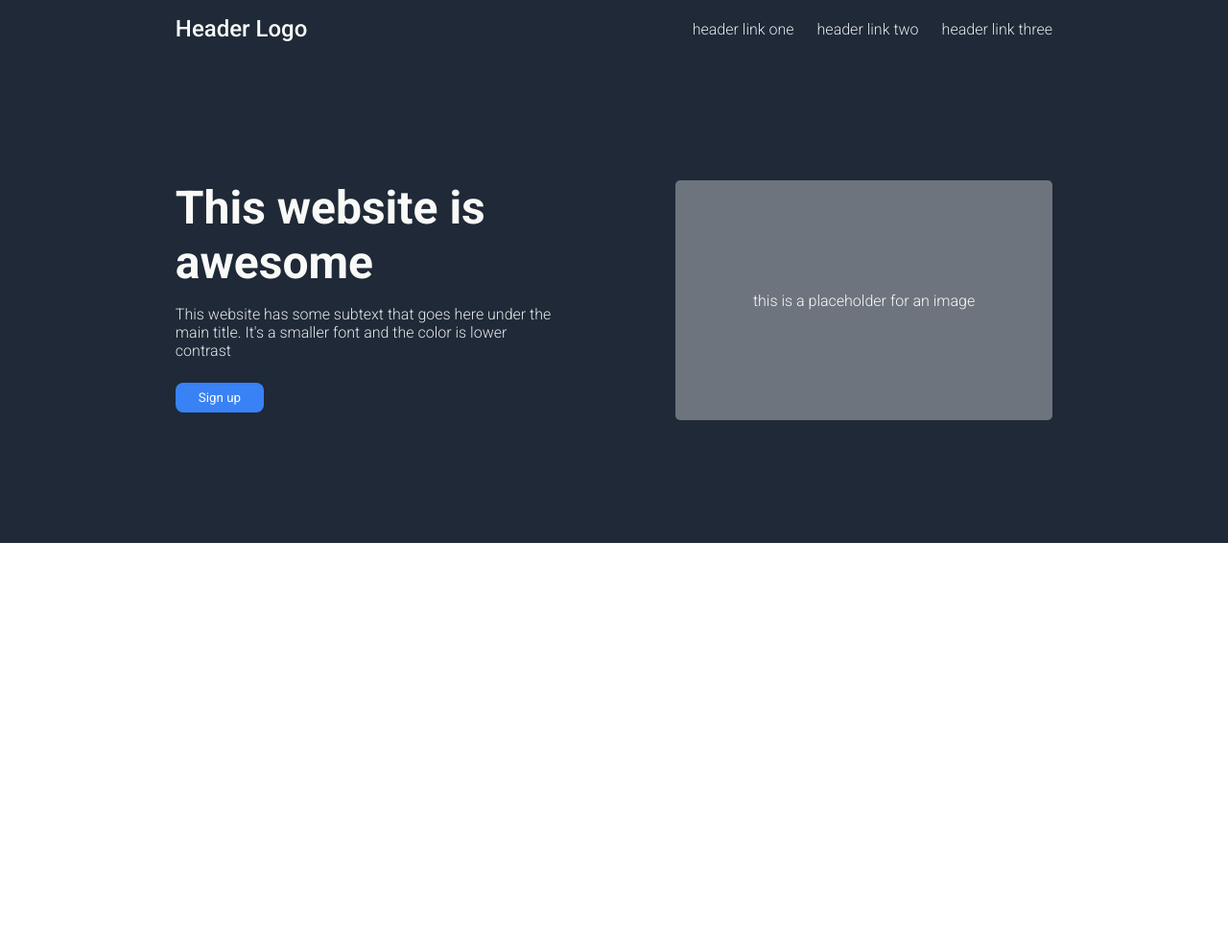
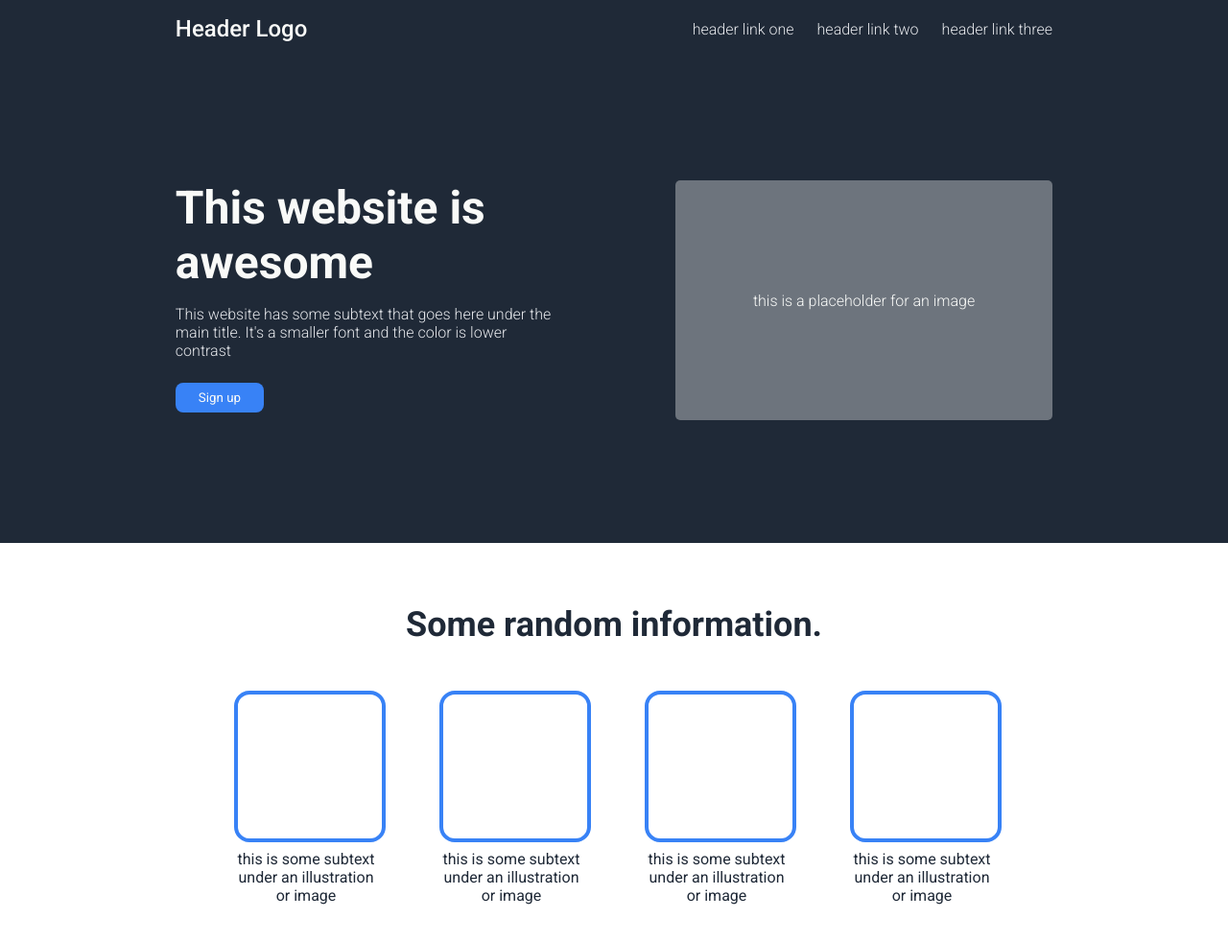
Before and after one commit to theiiienrique/landing-page, a plain HTML site: page index.html in a window 1280 px wide. Shown: the whole page at 96% size. Before the commit the page ends 800 px from the top, so only its background shows below. Drawn offline with Linux system fonts and the light colour scheme.

Commit message:
Add information section and styling

```diff
--- a/index.html
+++ b/index.html
@@ -47,6 +47,36 @@
 
     </div> <!--.hero-->
 
+    <div class="info">
+        <div class="info-header">Some random information.</div>
+
+        <div class="info-row">
+            <div class="info-content">
+                <div class="info-image"></div>
+                this is some subtext under an illustration or image
+            </div> <!--.info-content-->
+
+            <div class="info-content">
+                <div class="info-image"></div>
+                this is some subtext under an illustration or image
+            </div> <!--.info-content-->
+
+            <div class="info-content">
+                <div class="info-image"></div>
+                this is some subtext under an illustration or image
+            </div> <!--.info-content-->
+
+            <div class="info-content">
+                <div class="info-image"></div>
+                this is some subtext under an illustration or image
+            </div> <!--.info-content-->
+        </div> <!--.row-->
+
+
+
+
+    </div> <!--.info-->
+
 
 
     <div class="footer">
--- a/style.css
+++ b/style.css
@@ -16,12 +16,10 @@ body {
 
 .hero-content {
     flex: 5;
-    /* border: 1px solid red; */
 }
 
 .spacer  {
     flex: 1;
-    /* border: 1px solid red; */
 }
 
 ul {
@@ -42,7 +40,6 @@ ul {
 .link-text {
     display: flex;
     flex: 1;
-    justify-self: end;
 }
 
 
@@ -58,7 +55,6 @@ ul {
     justify-content: start;
     align-items: center;
     padding: 16px 0px;
-    /* flex-wrap: wrap; */
     gap: 8px;
 }
 
@@ -68,25 +64,19 @@ ul {
     padding: 0;
     margin: 0;
 }
-.wrapper {
-    display: flex;
-    justify-content: center;
-}
+
 .intro {
     display: flex;
-    /* flex-direction: column; */
-    /* justify-content: space-between; */
     align-items: center;
     padding: 128px 0px;
     gap: 128px;
 }
+
 .intro-text {
     flex-wrap: wrap;
     flex: 1;
     display: flex;
     gap: 16px;
-    /* flex-direction: column; */
-    /* padding-right: 128px; */
 }
 
 button {
@@ -113,3 +103,43 @@ button {
     text-align: center;
     border-radius: 5px;
 }
+
+.info {
+    background-color: #FFF;
+    color: #1F2937;
+    padding: 64px 0px;
+    text-align: center;
+    display: flex;
+    flex-direction: column;
+}
+
+.info-header {
+    font-size: 36px;
+    font-weight: 700;
+}
+
+.info-row {
+    display: flex;
+    justify-content: center;
+    align-items: center;
+    padding: 48px;
+    gap: 64px;
+}
+
+.info-content {
+    /* display: flex; */
+    /* flex-direction: column; */
+    /* align-items: center; */
+    /* justify-content: center; */
+    /* gap: 8px; */
+    width: 150px;
+    height: 150px;
+}
+
+.info-image {
+    border: 4px solid #3882f6;
+    width: 150px;
+    height: 150px;
+    border-radius: 16px;
+    margin-bottom: 8px;
+}
```
